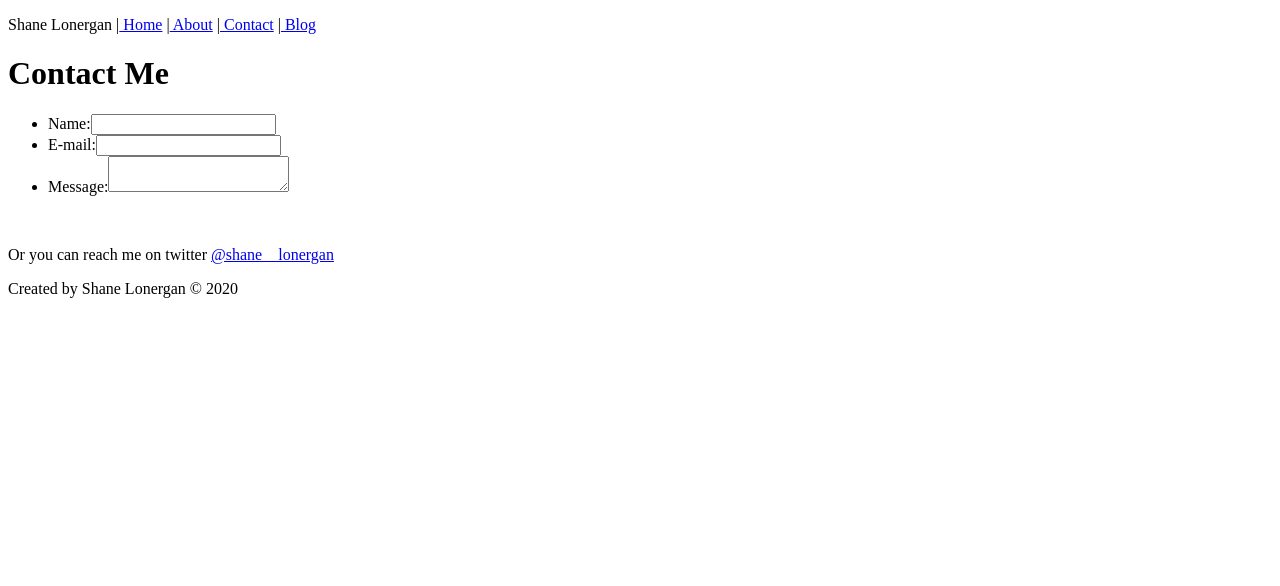
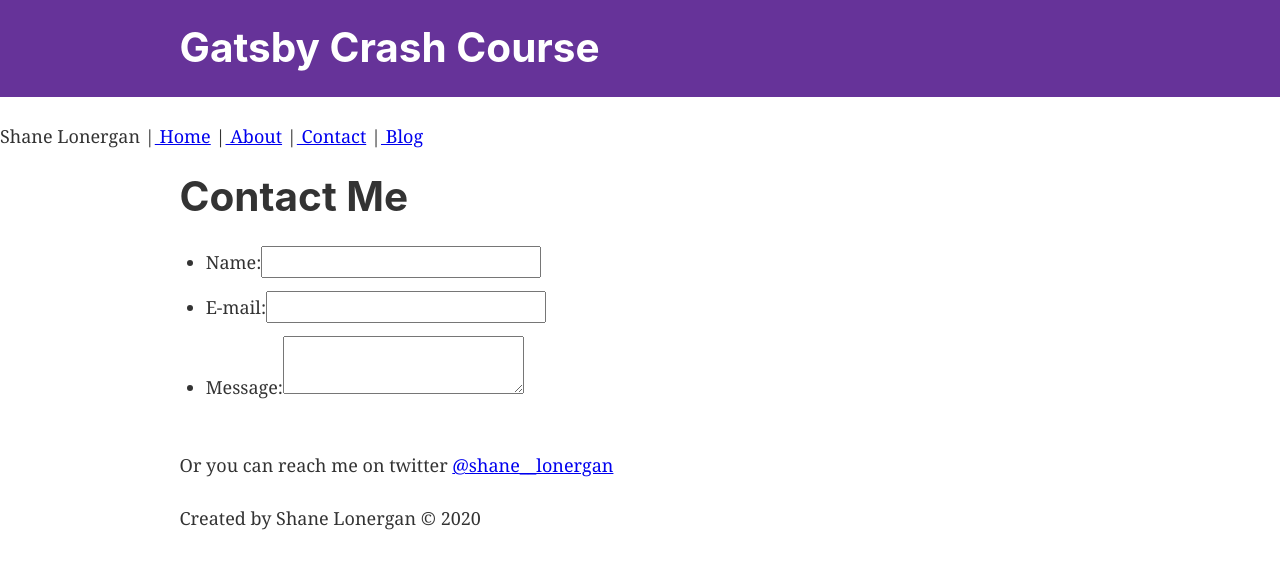
Before and after one commit to shanelonergan/gatsby-crash-course, a Gatsby site: page /contact in a window 1280 px wide. Built offline with nearby package versions, Linux system fonts and the light colour scheme; Gatsby itself is replaced by a stand-in of ours.

Commit message:
added layout to each page

```diff
--- a/src/pages/contact.js
+++ b/src/pages/contact.js
@@ -1,11 +1,9 @@
 import React from 'react';
-import Footer from "../components/footer";
-import Nav from "../components/nav";
+import Layout from "../components/layout"
 
 const contact = () => {
     return (
-        <div>
-            <Nav />
+        <Layout>
             <h1>Contact Me</h1>
             <form action="mailto:sptlonergan@gmail.com">
                 <ul>
@@ -25,8 +23,7 @@
             </form>
             <br/>
             <p>Or you can reach me on twitter <a href="https://twitter.com/shane__lonergan">@shane__lonergan</a></p>
-            <Footer/>
-        </div>
+        </Layout>
     );
 }
 
--- a/src/pages/index.js
+++ b/src/pages/index.js
@@ -10,15 +10,12 @@
 const IndexPage = () => (
   <Layout>
     <SEO title="Home" />
-    <Nav />
     <h1>Hi people</h1>
     <h2>I am Shane, a full-stack developer living in the big apple.</h2>
     <p>Need a dev? <Link to="/contact">Contact me!</Link></p>
     <div style={{ maxWidth: `300px`, marginBottom: `1.45rem` }}>
       <Image />
     </div>
-    <Link to="/page-2/">Go to page 2</Link>
-    <Footer/>
   </Layout>
 )
 
```
Also changed, not shown: src/pages/about.js (+3 -6 lines), src/pages/blog.js (+3 -6 lines).
